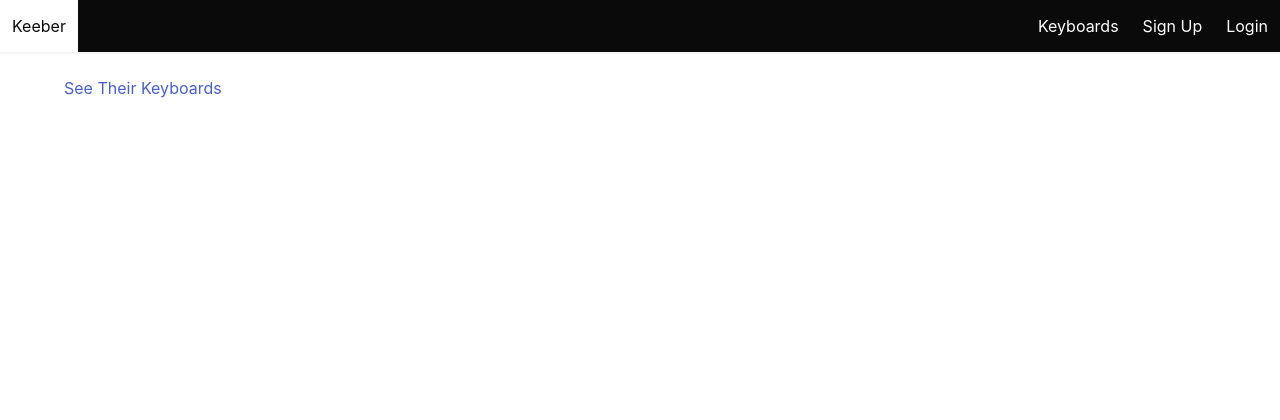
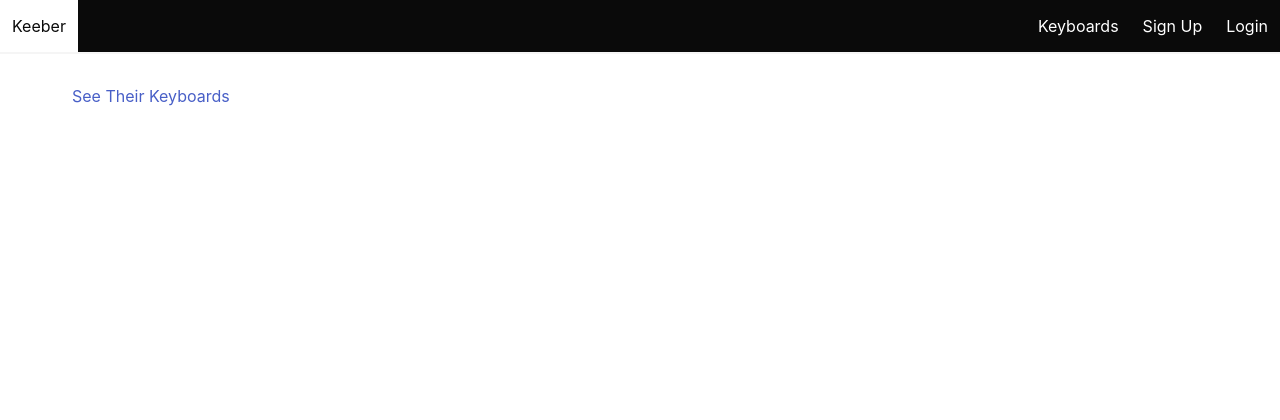
Before and after one commit to roger-davila/keeber, a Django app: template main_app/templates/user/index.html in a window 1280 px wide. Shown: the top 420 px of the page. Run offline with Django 4.2, Linux system fonts and the light colour scheme; the template is opened without the code that fills it, so the values that code supplies are empty.

Commit message:
apply classes for main container styling

```diff
--- a/main_app/templates/user/index.html
+++ b/main_app/templates/user/index.html
@@ -1,6 +1,6 @@
 {% extends 'base.html' %}
 {% block content %}
-  <div class="container">
+  <div class="container p-2">
     <h1 class="title">{{ user.username }}</h1>
     <a href="{% url 'keyboards' user.id %}">See Their Keyboards</a>
   </div>
```
